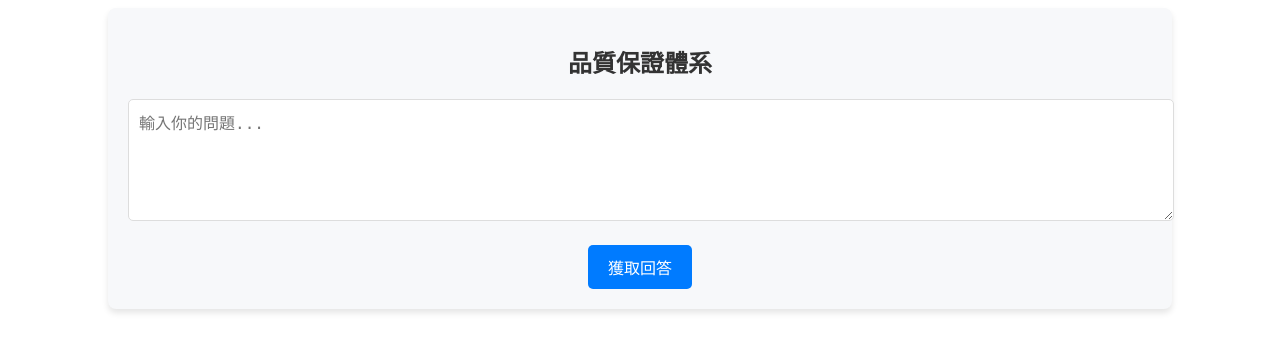
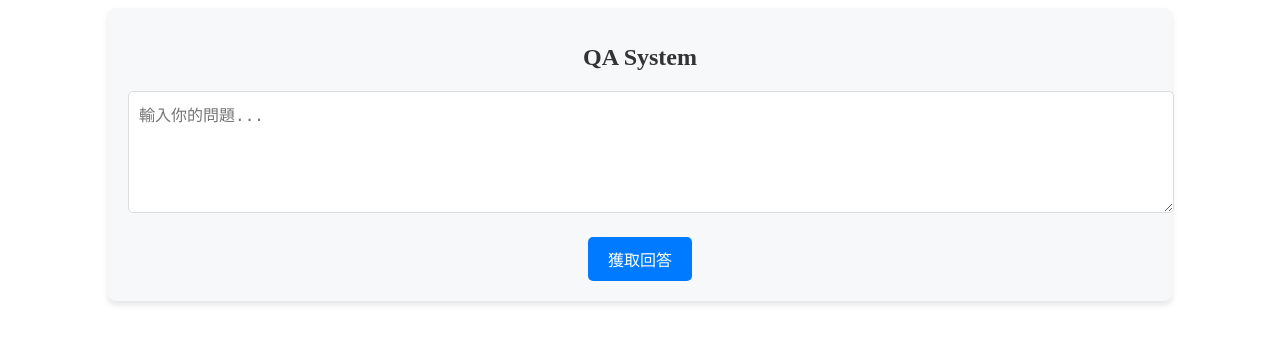
Before and after one commit to nick00151/bbb, a Flask app: page / in a window 1280 px wide. Shown: the top 352 px of the page. Run offline with Flask 3, Linux system fonts and the light colour scheme.

Commit message:
Update index.html

```diff
--- a/templates/index.html
+++ b/templates/index.html
@@ -8,7 +8,7 @@
 </head>
 <body>
     <div class="container">
-        <h1>品質保證體系</h1>
+        <h1>QA System</h1>
         <textarea id="user_input" placeholder="輸入你的問題..."></textarea>
         <button id="submit_btn">獲取回答</button>
         <div id="output" class="output" style="display: none;"></div>
```
